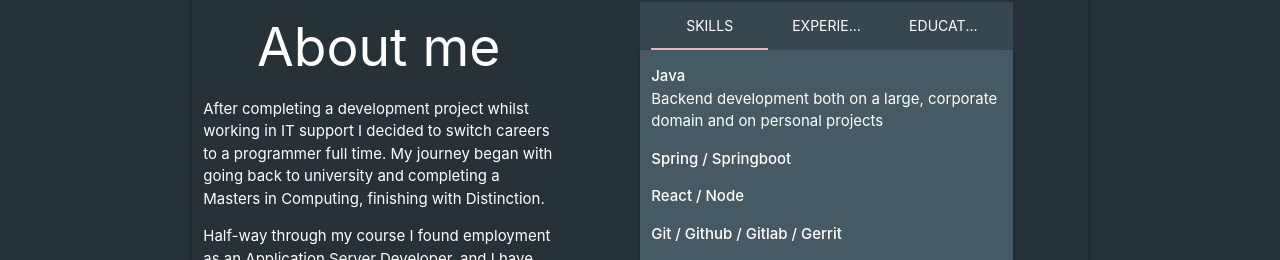
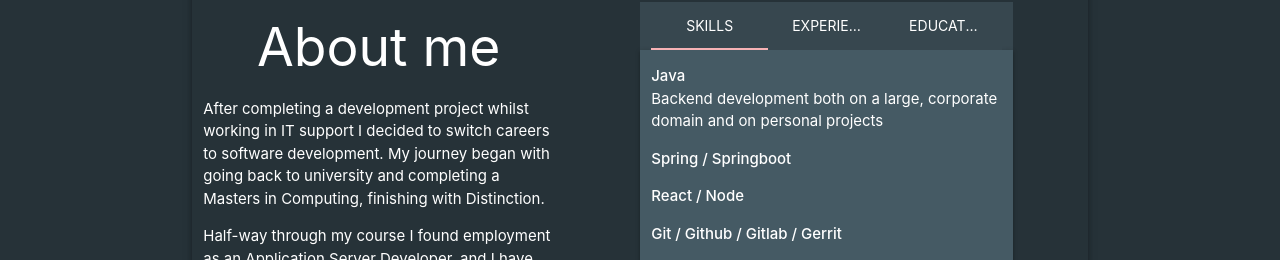
Before and after one commit to thomas-booker/lovelocke.com, a React (Create React App) app: page / in a window 1280 px wide. Shown: the part 522-782 px from the top of the page. Built offline with nearby package versions, Linux system fonts and the light colour scheme.

Commit message:
small commit

```diff
--- a/src/Aboutme.js
+++ b/src/Aboutme.js
@@ -16,7 +16,7 @@ class Aboutme extends Component {
                 <div className="col s5">
                     <h2 style={{textAlign: "center"}}>About me</h2>
                     <p>After completing a development project whilst working in IT support I decided
-                        to switch careers to a programmer full time. My journey began with going back
+                        to switch careers to software development. My journey began with going back
                         to university and completing a Masters in Computing, finishing with Distinction.
                     </p>
                     <p>Half-way through my course I found employment as an Application Server Developer,
```
